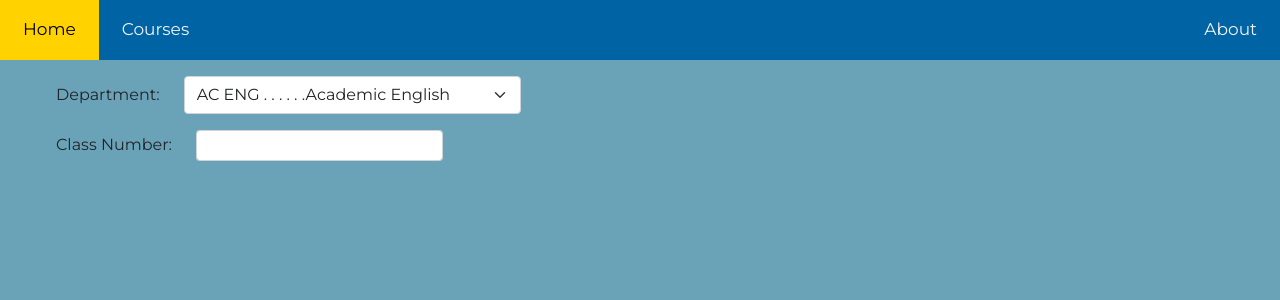
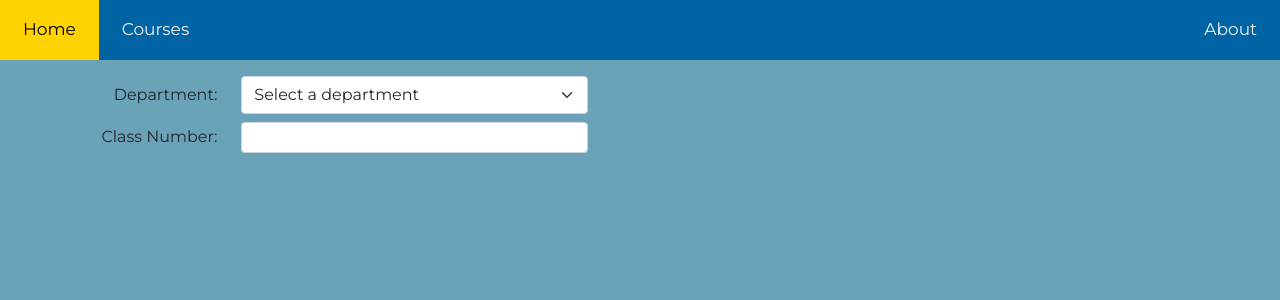
Before and after one commit to fvgo/WebJam2023, a Flask app: page /courses in a window 1280 px wide. Shown: the top 300 px of the page. Run offline with Flask 3, Linux system fonts and the light colour scheme; some libraries are stand-ins or nearby versions.

Commit message:
Adjust alignment of course input

```diff
--- a/templates/courses.html
+++ b/templates/courses.html
@@ -5,13 +5,14 @@
 {% block content %}
 <div class="container m-3">
     <form action="" class="">
-        <div class="row m-3">
-            <div class="col-auto justify-content-center align-self-center">
+        <div class="row ms-3 my-2">
+            <div class="col-2 text-end align-self-center">
                 <label for="department" class="form-label my-auto">Department: </label>
             </div>
             <div class="col-4">
                 <!--Corresponds to requests.values["dept"]-->
-                <select name="dept" class="form-select form-select-md">
+                <select name="dept" class="form-select form-select-md" selected="">
+                    <option value="" class="disabled">Select a department</option>
                     <option value="AC ENG">AC ENG . . . . . .Academic English</option>
                     <option value="AFAM">AFAM . . . . . . . African American Studies</option>
                     <option value="ANATOMY">ANATOMY . . . .Anatomy and Neurobiology</option>
@@ -165,11 +166,11 @@
             </div>
 
         </div>
-        <div class="row m-3">
-            <div class="col-auto justify-content-center align-self-center">
+        <div class="row ms-3 my-2">
+            <div class="col-2 text-end align-self-center">
                 <label for="class_number" class="form-label my-auto">Class Number:</label>
             </div>
-            <div class="col-3">
+            <div class="col-4 ">
                 <!--Corresponds to requests.values["class_number"]-->
                 <input class="form-control form-control-sm" type="text" name="class_number">
             </div>
```
Also changed, not shown: 1 other file.
